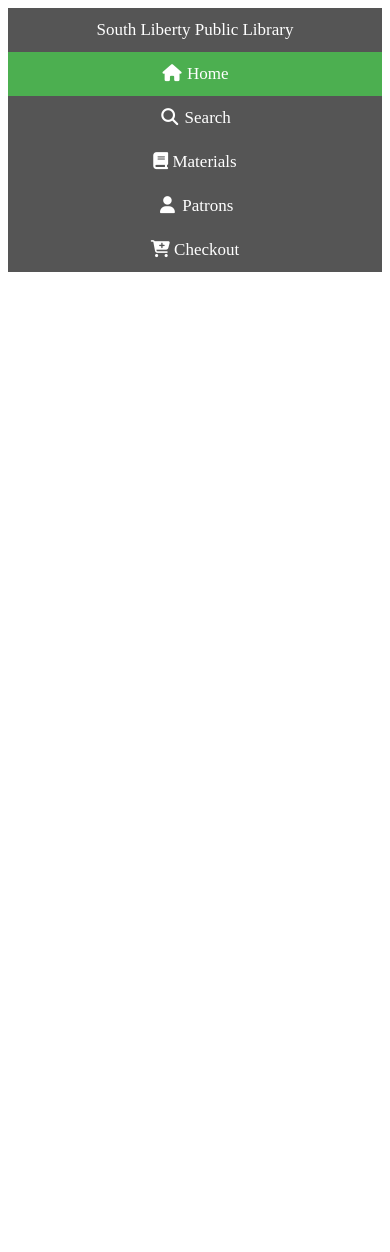
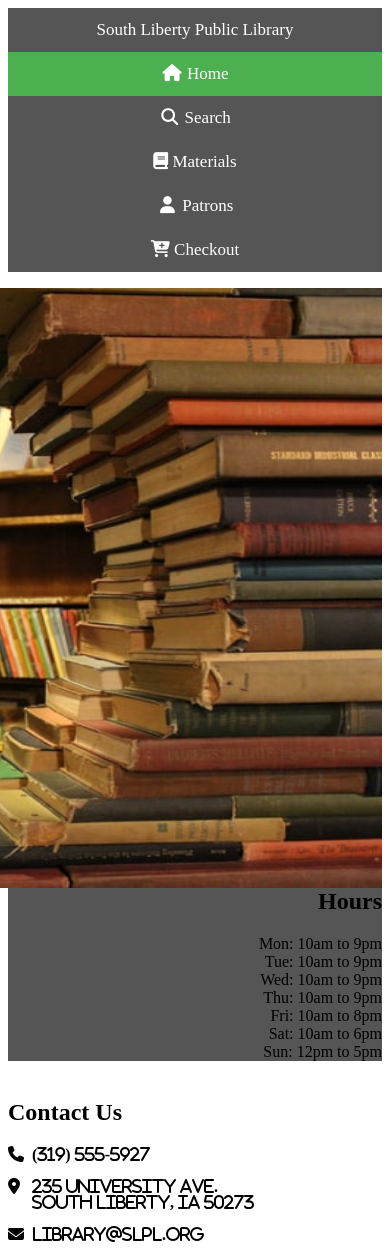
Before and after one commit to ndeal01/softwaredesign_project, a Flask app: page / in a window 390 px wide. Before the commit the page ends 272 px from the top, so only its background shows below. Run offline with Flask 2, Linux system fonts and the light colour scheme; data that the repository does not hold is empty; parts of the project's set-up code (start-up, migrations or seed data) failed here and were passed over; some libraries are stand-ins or nearby versions.

Commit message:
updated homepage

```diff
--- a/static/css/stylesheet.css
+++ b/static/css/stylesheet.css
@@ -44,3 +44,8 @@ th {
    float: none;
    display: block;
  }
+.hours {
+  width: 100%;
+  background-color: #555;
+  text-align: right;
+}
--- a/templates/index.html
+++ b/templates/index.html
@@ -13,4 +13,27 @@
 
 </div>
 
+<p><img src="static/images/girl_library.jpg" alt="Reading A Book" style="float:right" width="1100px" height="600px"></p>
+<div class="hours">
+<h2>Hours</h2>
+Mon: 10am to 9pm<br />
+Tue: 10am to 9pm<br />
+Wed: 10am to 9pm<br />
+Thu: 10am to 9pm<br />
+Fri: 10am to 8pm<br />
+Sat: 10am to 6pm<br />
+Sun: 12pm to 5pm
+</div>
+<br>
+
+<div class="contact">
+  <h2>Contact Us</h2>
+  <i class="fas fa-phone"</i>&ensp;(319) 555-5927<br>
+    <br>
+  <i class="fas fa-map-marker-alt"</i>&ensp;&nbsp;235 University Ave. <br />&ensp;&ensp;&ensp;South Liberty, IA 50273<br>
+    <br>
+  <i class="fas fa-envelope"</i>&ensp;library@slpl.org<br>
+
+
+
 {% endblock %}
```
Also changed, not shown: static/images/SLPL_logo.png (deleted), static/images/girl_library.jpg (added).
